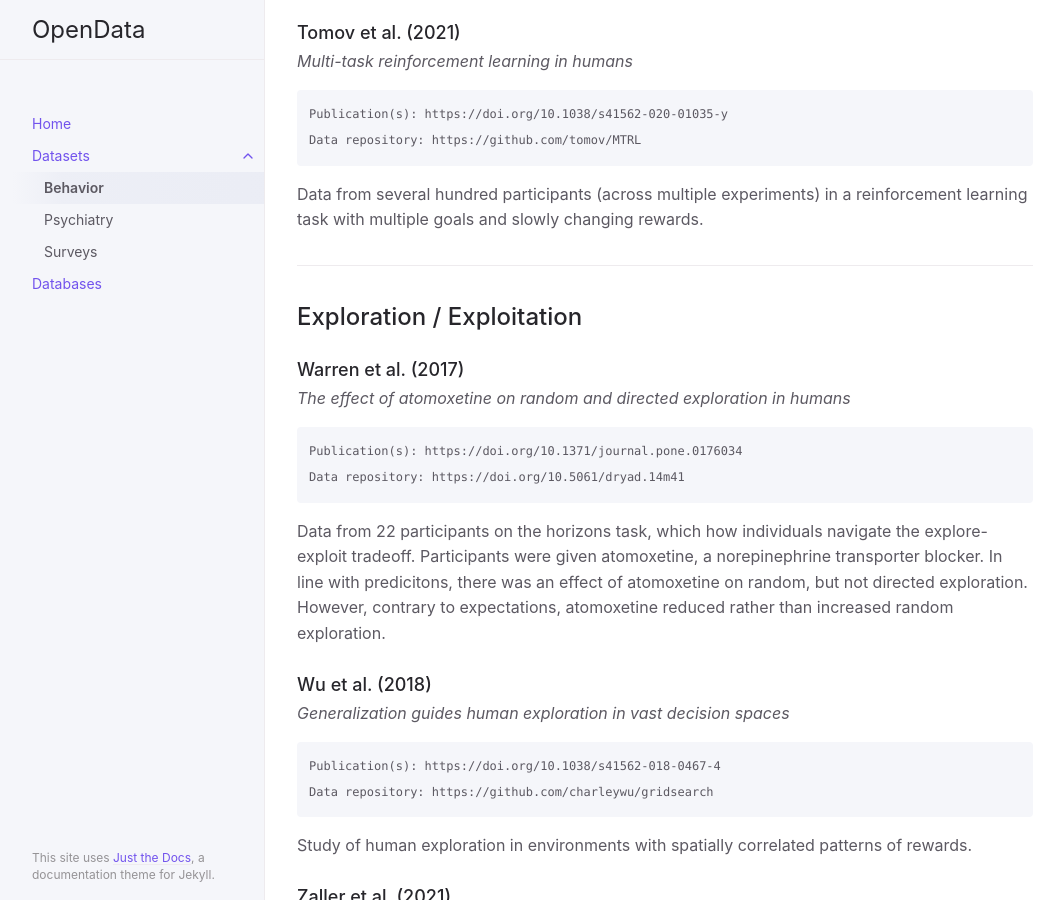
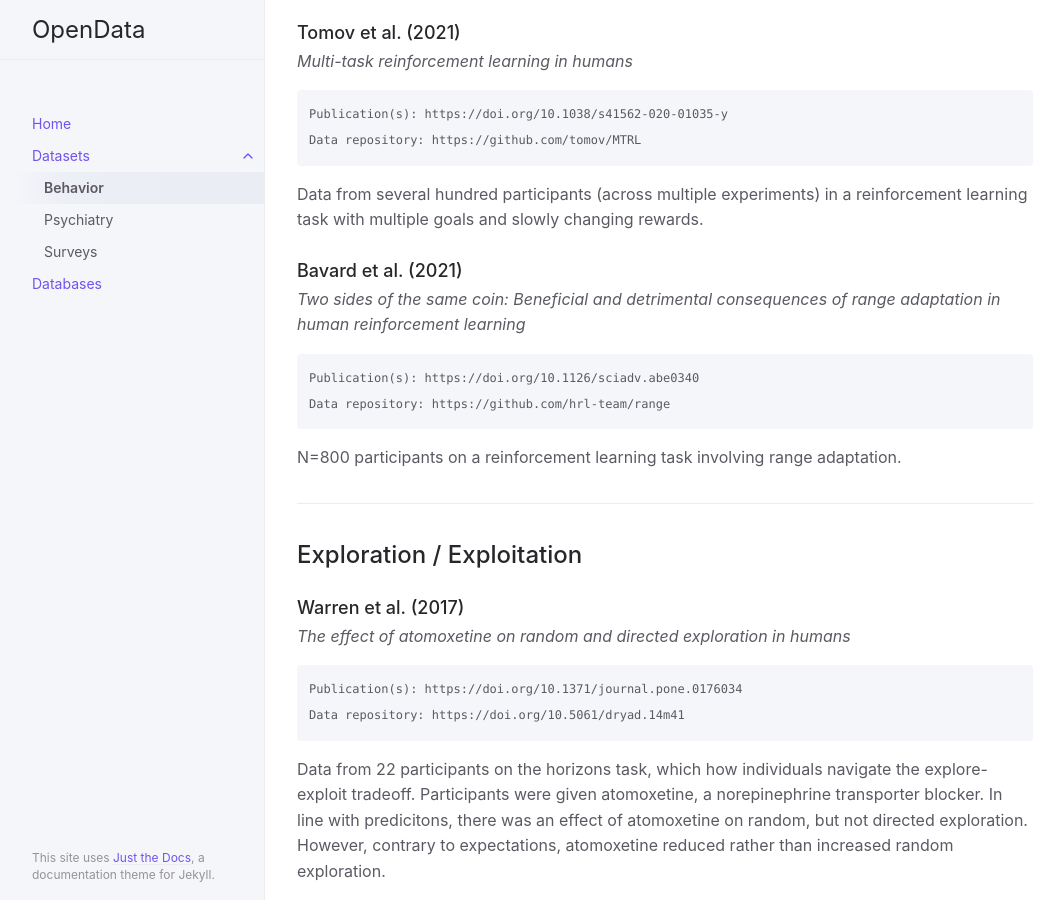
Before and after one commit to nivlab/opendata, a Jekyll site: the page built from docs/datasets/behavior.md, in a window 1280 px wide and 900 px high, scrolled down 2827 px. Shown: the whole window, without its empty margins (107-1165 px from the left). Built offline with Jekyll 4.4.1, drawn with Linux system fonts in a browser that asks for light colours.

Commit message:
Update behavior.md

````diff
--- a/docs/datasets/behavior.md
+++ b/docs/datasets/behavior.md
@@ -116,6 +116,15 @@ Data repository: https://github.com/tomov/MTRL
 ```
 
 Data from several hundred participants (across multiple experiments) in a reinforcement learning task with multiple goals and slowly changing rewards.
+
+### Bavard et al. (2021)
+{: .no_toc }
+*Two sides of the same coin: Beneficial and detrimental consequences of range adaptation in human reinforcement learning*
+```
+Publication(s): https://doi.org/10.1126/sciadv.abe0340
+Data repository: https://github.com/hrl-team/range
+```
+N=800 participants on a reinforcement learning task involving range adaptation.
 
 ---
 
````
